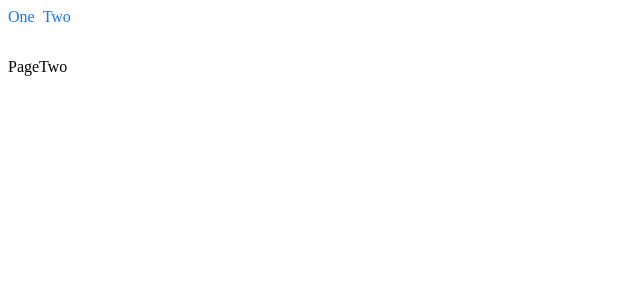
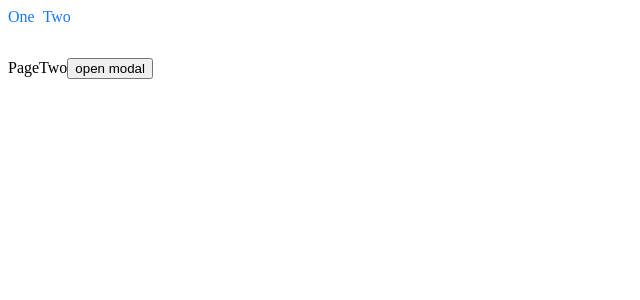
Before and after one commit to medanmilos1831/react-modal-manager, a React app: page /two in a window 1280 px wide. Shown: the top 300 px of the page, without its empty margins (0-640 px from the left). Built offline with nearby package versions, Linux system fonts and the light colour scheme.

Commit message:
modal manager component

```diff
--- a/src/ModalManagerProvider/ModalManagerProvider.tsx
+++ b/src/ModalManagerProvider/ModalManagerProvider.tsx
@@ -1,6 +1,11 @@
 import { PropsWithChildren, useContext, useState } from 'react';
 import { ModalManagerContext } from './ModalManagerContext';
-import { IManager, IModalManagerHandler, IModalManagerProvider } from './types';
+import {
+  IManager,
+  IModalManagerHandler,
+  IModalManagerProvider,
+  modalManagerHanderParam,
+} from './types';
 
 const ModalManagerProvider = ({
   children,
@@ -40,7 +45,7 @@ const useModalManager = <T extends {}>() => {
     }: {
       Component: JSX.Element | null;
       modalConfig?: T;
-    }) =>
+    }) => {
       ctx.setManager((prev) => {
         return {
           ...prev,
@@ -48,7 +53,8 @@ const useModalManager = <T extends {}>() => {
           Component,
           modalConfig,
         };
-      }),
+      });
+    },
     close: () => {
       ctx.setManager((prev) => {
         return {
@@ -61,4 +67,18 @@ const useModalManager = <T extends {}>() => {
   };
 };
 
-export { ModalManagerProvider, ModalManagerHandler, useModalManager };
+const ModalManager = <T extends {}>({
+  children,
+}: {
+  children: (obj: modalManagerHanderParam<T>) => JSX.Element;
+}) => {
+  const ctx = useModalManager<T>();
+  return <>{children(ctx)}</>;
+};
+
+export {
+  ModalManagerProvider,
+  ModalManagerHandler,
+  useModalManager,
+  ModalManager,
+};
--- a/src/ModalManagerProvider/index.ts
+++ b/src/ModalManagerProvider/index.ts
@@ -1,4 +1,6 @@
 export {
   ModalManagerProvider,
   ModalManagerHandler,
+  useModalManager,
+  ModalManager,
 } from './ModalManagerProvider';
--- a/src/pages/PageTwo/PageTwo.tsx
+++ b/src/pages/PageTwo/PageTwo.tsx
@@ -1,5 +1,49 @@
+import { Modal, ModalProps } from 'antd';
+import { ModalManager, ModalManagerProvider } from 'src/ModalManagerProvider';
+
+const Nesto = () => {
+  return <>Nesto</>;
+};
+
 const PageTwo = () => {
-  return <div>PageTwo</div>;
+  let x = 1;
+  return (
+    <ModalManagerProvider
+      modalRender={({ manager }) => {
+        return (
+          <Modal open={manager.open} {...manager.modalConfig}>
+            {manager.Component}
+          </Modal>
+        );
+      }}
+    >
+      <div>
+        PageTwo
+        <ModalManager<ModalProps>>
+          {({ open, close }) => {
+            return (
+              <button
+                type="button"
+                onClick={() => {
+                  x = x + 1;
+                  if (x === 3) {
+                    open({
+                      Component: <Nesto />,
+                      modalConfig: {
+                        footer: false,
+                      },
+                    });
+                  }
+                }}
+              >
+                open modal
+              </button>
+            );
+          }}
+        </ModalManager>
+      </div>
+    </ModalManagerProvider>
+  );
 };
 
 export { PageTwo };
--- a/webpack.config.js
+++ b/webpack.config.js
@@ -8,6 +8,7 @@ module.exports = {
   },
   devServer: {
     port: 4200,
+    historyApiFallback: true,
   },
   plugins: [
     new NxAppWebpackPlugin({
```
Also changed, not shown: 1 other file (tests, documents, lock files or other folders).
